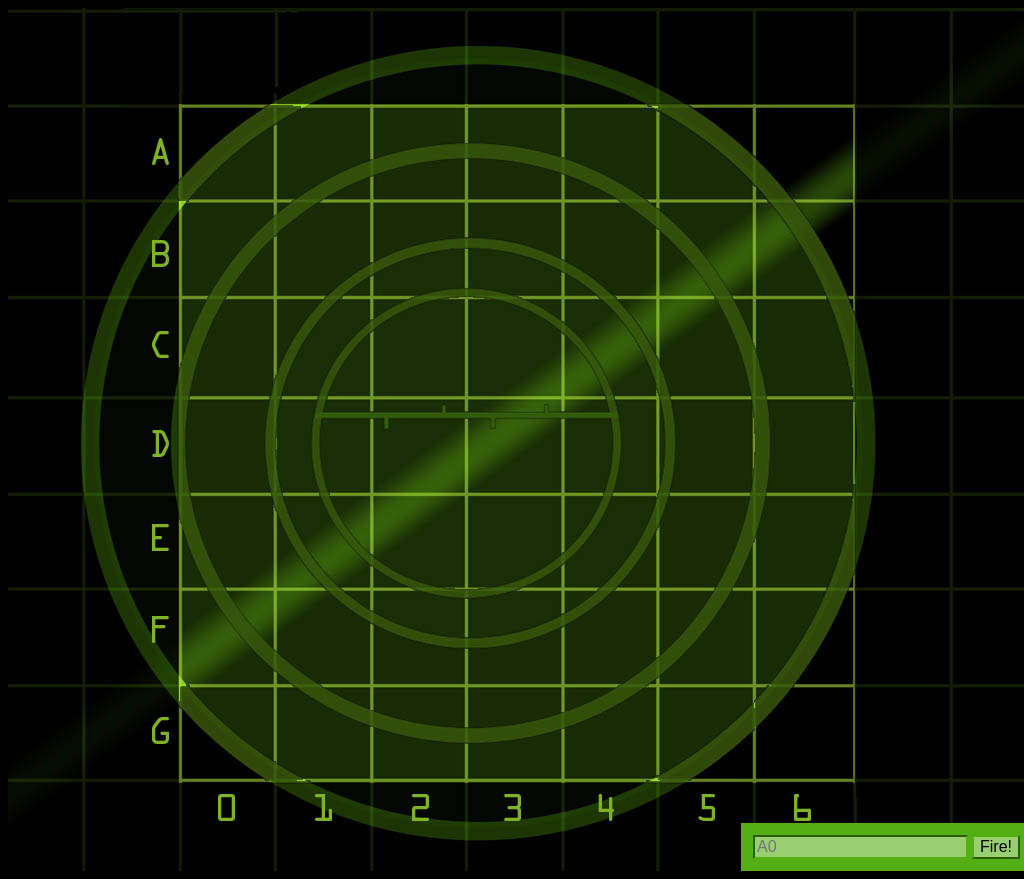
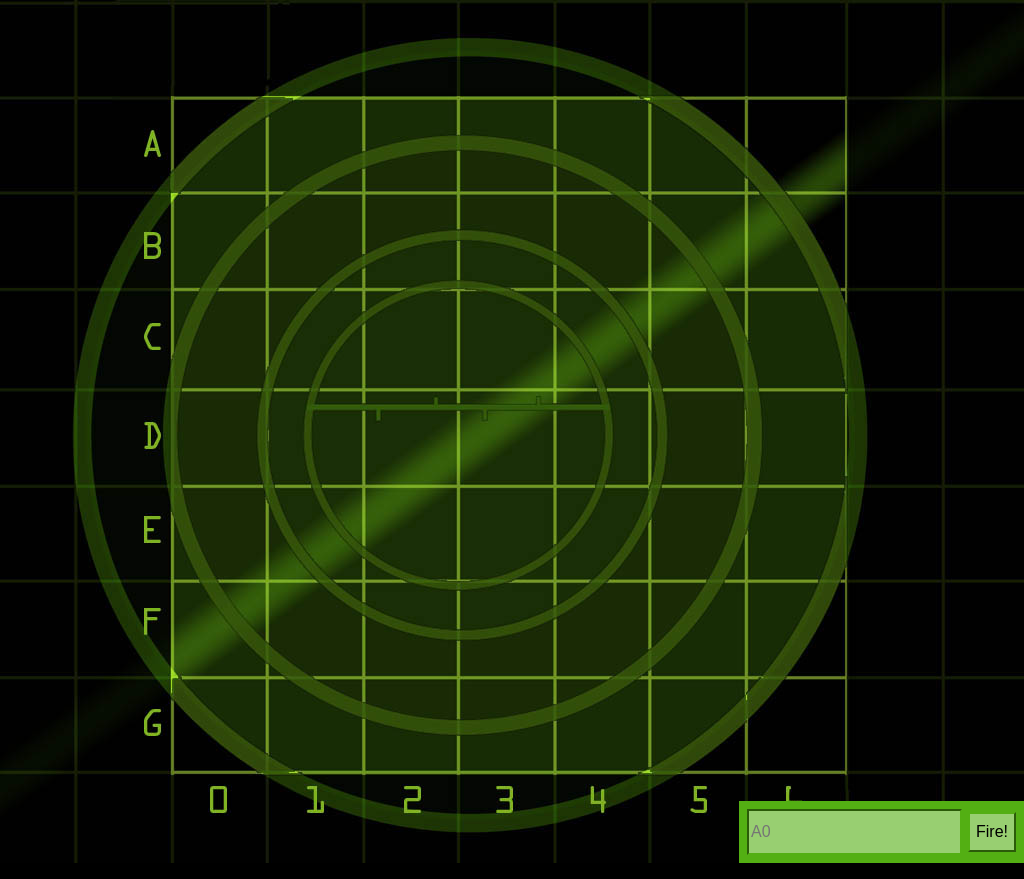
Before and after one commit to goldlexx/battleship, a plain HTML site: page index.html in a window 1024 px wide. Drawn offline with Linux system fonts and the light colour scheme.

Commit message:
Add responsive GitHub Pages deployment

```diff
--- a/style.css
+++ b/style.css
@@ -1,5 +1,7 @@
 body {
     background-color: black;
+    margin: 0;
+    overflow-x: hidden;
 }
 
 table {
@@ -10,8 +12,8 @@ table {
 }
 
 td {
-    width: 94px;
-    height: 94px;
+    width: 9.18vw;
+    height: 9.18vw;
 }
 
 form {
@@ -31,9 +33,39 @@ form input {
 div#board {
     position: relative;
     margin: auto;
-    width: 1024px;
-    height: 863px;
+    width: min(1024px, 100vw);
+    height: min(863px, 84.277vw);
     background: url("./images/board.jpg") no-repeat;
+    background-size: 100% 100%;
+}
+
+@media (min-width: 1024px) {
+    td {
+        width: 94px;
+        height: 94px;
+    }
+}
+
+@media (max-width: 1024px) {
+    table {
+        left: 16.895%;
+        top: 11.356%;
+    }
+
+    form {
+        max-width: calc(100% - 16px);
+        display: flex;
+        flex-wrap: wrap;
+        gap: 6px;
+        align-items: center;
+        padding: 8px;
+    }
+
+    form input,
+    form button {
+        min-height: 40px;
+        max-width: 100%;
+    }
 }
 
 div#messageArea {
```
Also changed, not shown: 1 other file.
